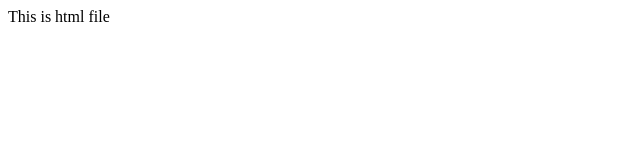
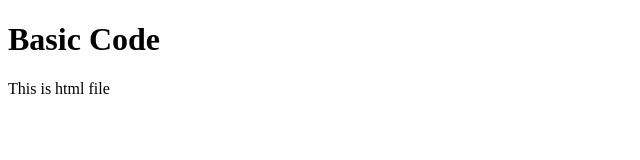
Before and after one commit to Panku047/react-start, a plain HTML site: page index.html in a window 1280 px wide. Shown: the whole page, without its empty margins (0-640 px from the left). Drawn offline with Linux system fonts and the light colour scheme.

Commit message:
test commit

```diff
--- a/index.html
+++ b/index.html
@@ -7,6 +7,7 @@
 </head>
 <body>
     <div id="root">
+        <h1>Basic Code</h1>
         This is html file
     </div>
 </body>
```
